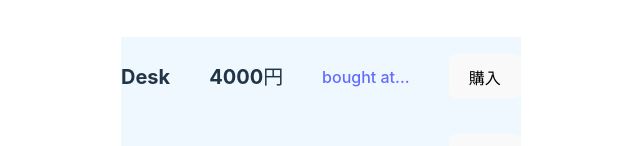
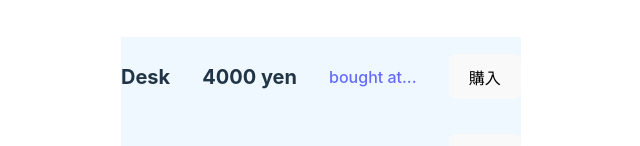
Before and after one commit to yu00212/Vue3, a Vue app: page / in a window 1280 px wide. Shown: the part 458-604 px from the top of the page, without its empty margins (319-959 px from the left). Built offline with nearby package versions, Linux system fonts and the light colour scheme.

Commit message:
add：computed基礎

```diff
--- a/src/components/Payment.vue
+++ b/src/components/Payment.vue
@@ -1,5 +1,5 @@
 <script setup lang="ts">
-import { ref, reactive } from 'vue'
+import {ref, reactive, computed} from 'vue'
 
   const itemName1 = ref<string>('Desk');
   const itemName2 = 'Bike';
@@ -18,13 +18,11 @@ import { ref, reactive } from 'vue'
     alert(itemName + 'を購入しますか?')
   }
 
-  // const input = (e: any) => {
-  //   item1.name = e.target.value;
-  // }
+  const budget = 50000;
 
-// const inputPrice = (e: any) => {
-//   item1.price = e.target.value;
-// }
+  const priceLabel = computed(() => {
+    return item1.price > budget ? '値段が高すぎます！' : item1.price + ' yen';
+  });
 
 const clear = () => {
     item1.name = ''
@@ -42,7 +40,7 @@ const clear = () => {
     <h1>最近の支出</h1>
     <div class="payment">
       <label>{{ item1.name }}</label>
-      <label>{{ item1.price }}円</label>
+      <label>{{ priceLabel }}</label>
       <a :href="url1">bought at...</a>
       <button @click="buy(itemName1)">購入</button>
     </div>
```
